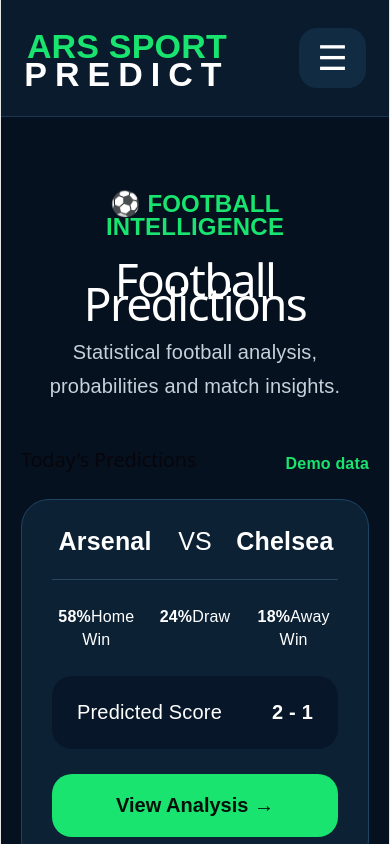
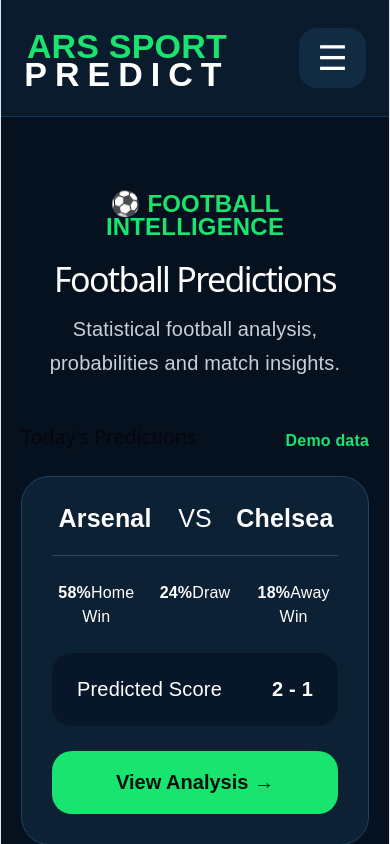
Before and after one commit to MrNicei/ARS-SPORT-PRRDICT, a React app in the folder app/: page / in a window 390 px wide. Shown: the top 844 px of the page. Built offline with nearby package versions, Linux system fonts and the light colour scheme; the HTML template or start-up script is replaced by a standard one.

Commit message:
Fix mobile prediction title

```diff
--- a/app/src/App.jsx
+++ b/app/src/App.jsx
@@ -194,7 +194,7 @@
 
   title: {
     color: "#ffffff",
-    fontSize: "46px",
+    fontSize: "34px",
     margin: "0 0 20px",
   },
 
```
